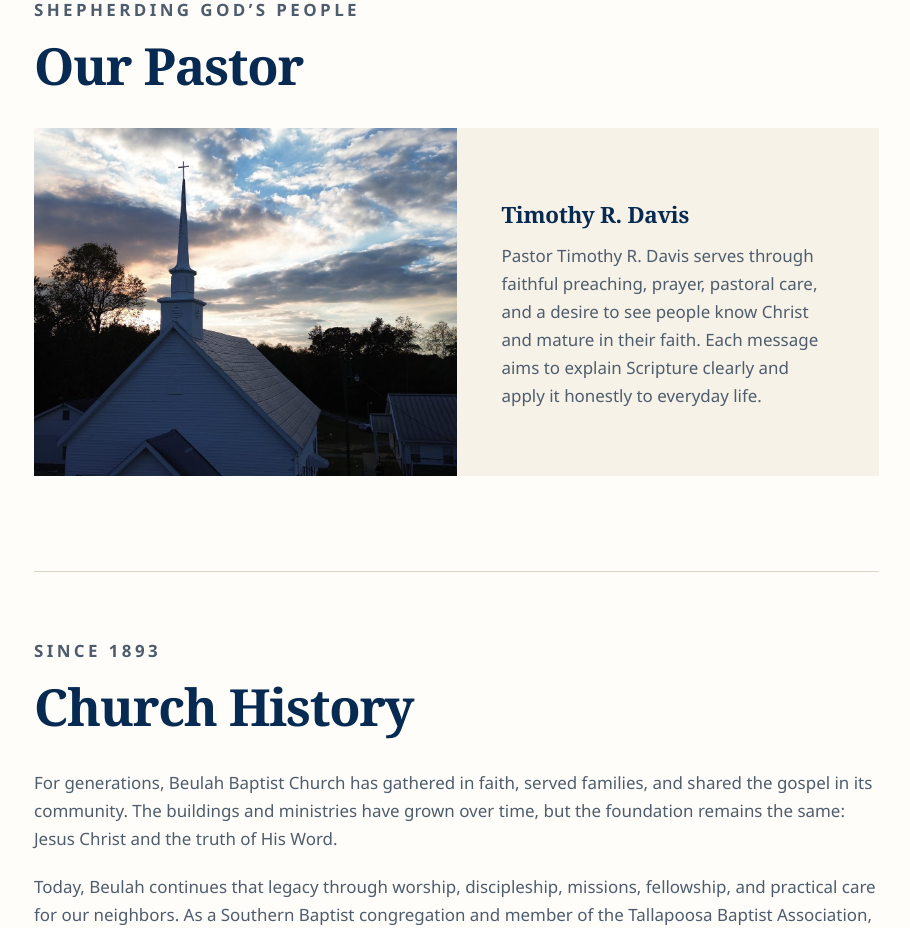
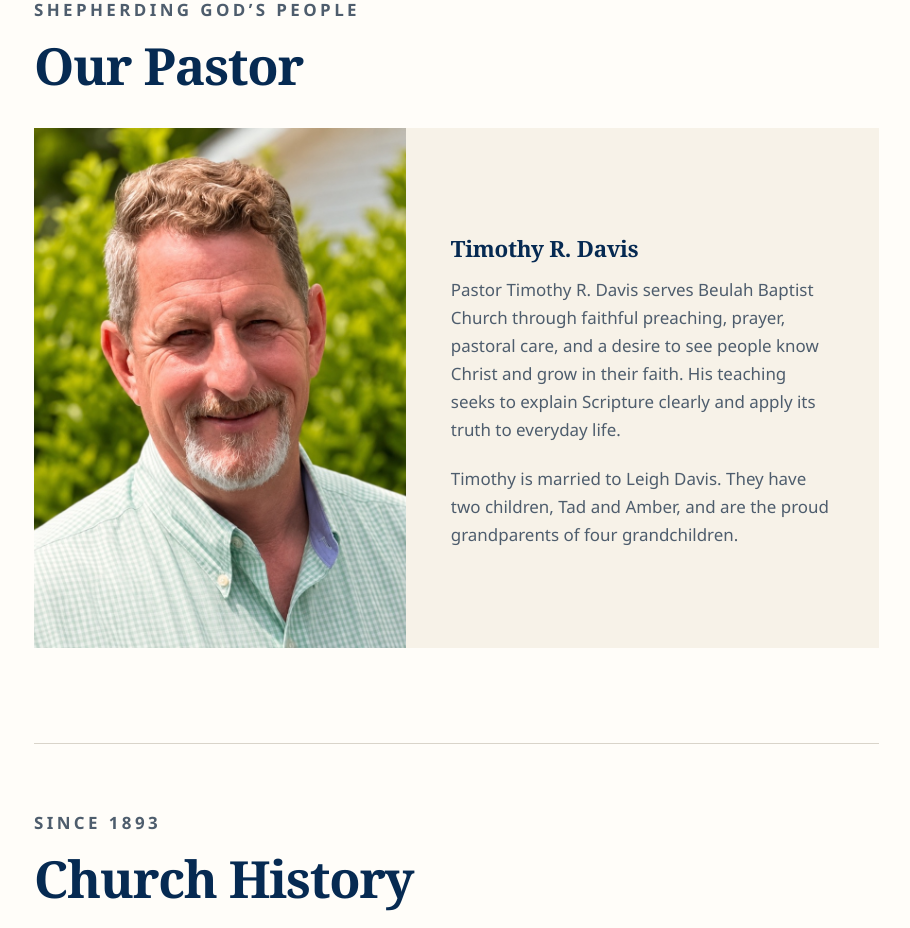
Before and after one commit to jmtaylor20/beulahbaptist, a Next.js app: page /about in a window 1280 px wide. Shown: the part 1460-2388 px from the top of the page, without its empty margins (351-1261 px from the left). Built offline with nearby package versions, Linux system fonts and the light colour scheme.

Commit message:
Add pastor photo and introduction

```diff
--- a/app/about/page.tsx
+++ b/app/about/page.tsx
@@ -6,7 +6,7 @@ export default function About() { return <main>
   <section className="section wrap content-grid"><aside className="side-nav"><a href="#mission">Our Mission</a><Link href="/what-we-believe">What We Believe</Link><a href="#pastor">Our Pastor</a><a href="#history">Church History</a></aside><article className="article">
     <section id="mission"><p className="eyebrow">Why we’re here</p><h2>Our Mission</h2><p className="large-copy">Love God. Love people. Make disciples.</p><p>Beulah Baptist Church exists to glorify God by proclaiming the good news of Jesus Christ, helping believers grow in His Word, caring for one another, and serving our neighbors near and far.</p><p>We are a Southern Baptist church and a member of the Tallapoosa Baptist Association.</p></section>
     <section id="beliefs"><p className="eyebrow">What we believe</p><h2>Anchored in Scripture</h2><p>As a Southern Baptist congregation, Beulah Baptist Church affirms the Baptist Faith and Message 2000. This statement summarizes the biblical convictions that shape our worship, teaching, ministries, and life together.</p><Link className="button navy" href="/what-we-believe">Explore What We Believe</Link></section>
-    <section id="pastor"><p className="eyebrow">Shepherding God’s people</p><h2>Our Pastor</h2><div className="image-callout"><img src="/images/church-hero.jpg" alt="Beulah Baptist Church at sunset" /><div><h3>Timothy R. Davis</h3><p>Pastor Timothy R. Davis serves through faithful preaching, prayer, pastoral care, and a desire to see people know Christ and mature in their faith. Each message aims to explain Scripture clearly and apply it honestly to everyday life.</p></div></div></section>
+    <section id="pastor"><p className="eyebrow">Shepherding God’s people</p><h2>Our Pastor</h2><div className="image-callout pastor-callout"><img src="/images/pastor-timothy-davis.jpg" alt="Pastor Timothy R. Davis" /><div><h3>Timothy R. Davis</h3><p>Pastor Timothy R. Davis serves Beulah Baptist Church through faithful preaching, prayer, pastoral care, and a desire to see people know Christ and grow in their faith. His teaching seeks to explain Scripture clearly and apply its truth to everyday life.</p><p>Timothy is married to Leigh Davis. They have two children, Tad and Amber, and are the proud grandparents of four grandchildren.</p></div></div></section>
     <section id="history"><p className="eyebrow">Since 1893</p><h2>Church History</h2><p>For generations, Beulah Baptist Church has gathered in faith, served families, and shared the gospel in its community. The buildings and ministries have grown over time, but the foundation remains the same: Jesus Christ and the truth of His Word.</p><p>Today, Beulah continues that legacy through worship, discipleship, missions, fellowship, and practical care for our neighbors. As a Southern Baptist congregation and member of the Tallapoosa Baptist Association, we cooperate with other churches to advance gospel ministry locally and beyond.</p></section>
   </article></section>
 </main>; }
--- a/app/globals.css
+++ b/app/globals.css
@@ -130,6 +130,8 @@ p { margin:0 0 1.2em; }
 .image-callout { display:grid; grid-template-columns:1fr 1fr; background:var(--cream); margin:30px 0; }
 .image-callout img { width:100%; height:100%; min-height:330px; object-fit:cover; }
 .image-callout div { padding:45px; align-self:center; }
+.pastor-callout { grid-template-columns:.88fr 1.12fr; }
+.pastor-callout img { min-height:520px; object-position:center 30%; }
 .expect-grid,.belief-grid,.event-grid,.ministry-grid { display:grid; grid-template-columns:repeat(2,1fr); gap:18px; }
 .plain-card { padding:30px; background:var(--cream); border-top:3px solid var(--gold); }
 .plain-card h3 { margin-bottom:10px; }
@@ -194,6 +196,7 @@ p { margin:0 0 1.2em; }
   .footer-bottom { flex-direction:column; gap:8px; }
   .image-callout { grid-template-columns:1fr; }
   .image-callout div { padding:30px; }
+  .pastor-callout img { min-height:420px; }
   .ministry-links { grid-template-columns:1fr; }
   .interior-hero { min-height:430px; }
   .give-panel { padding:35px 20px; }
```
Also changed, not shown: public/images/pastor-timothy-davis.jpg (added).
